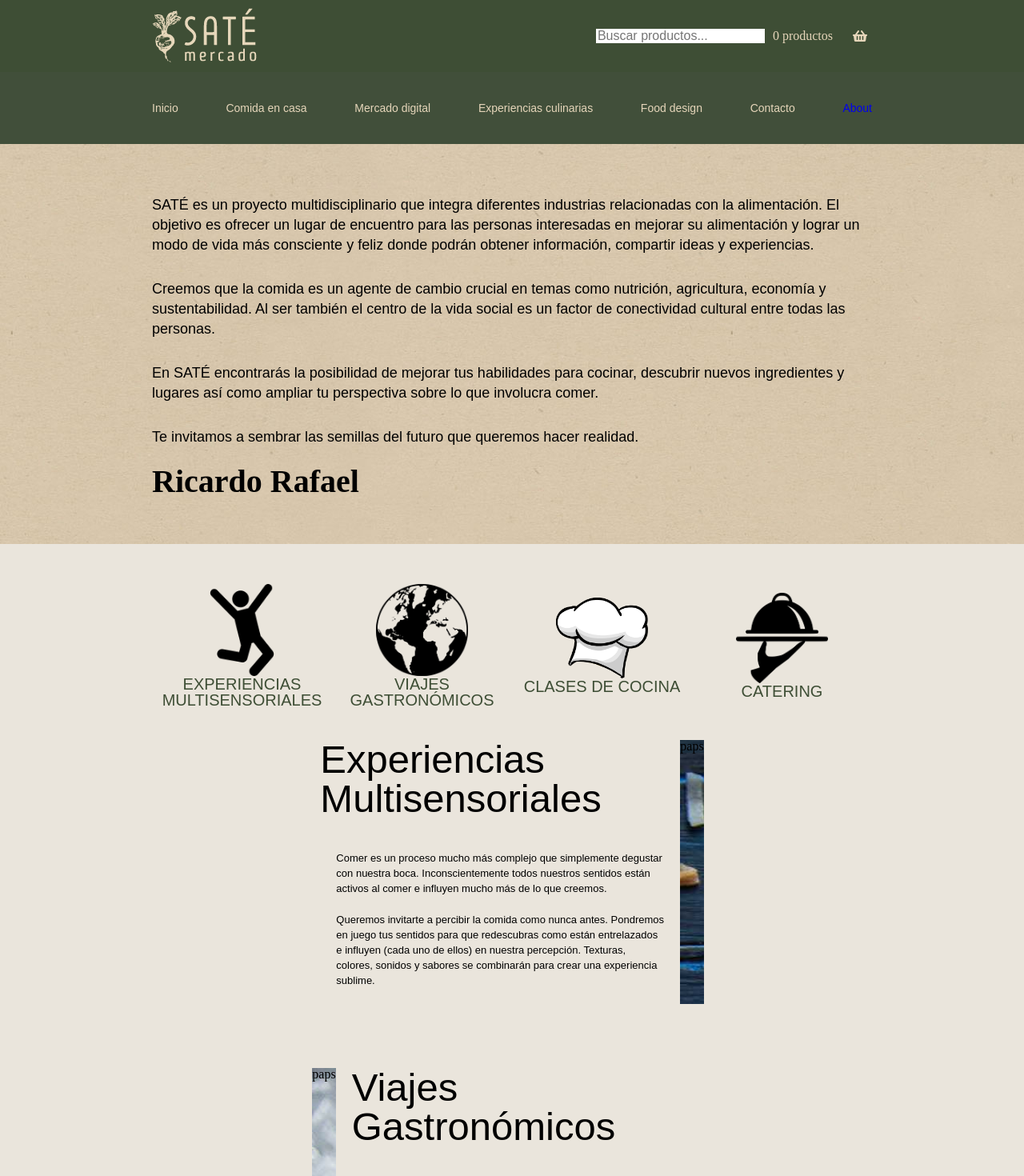
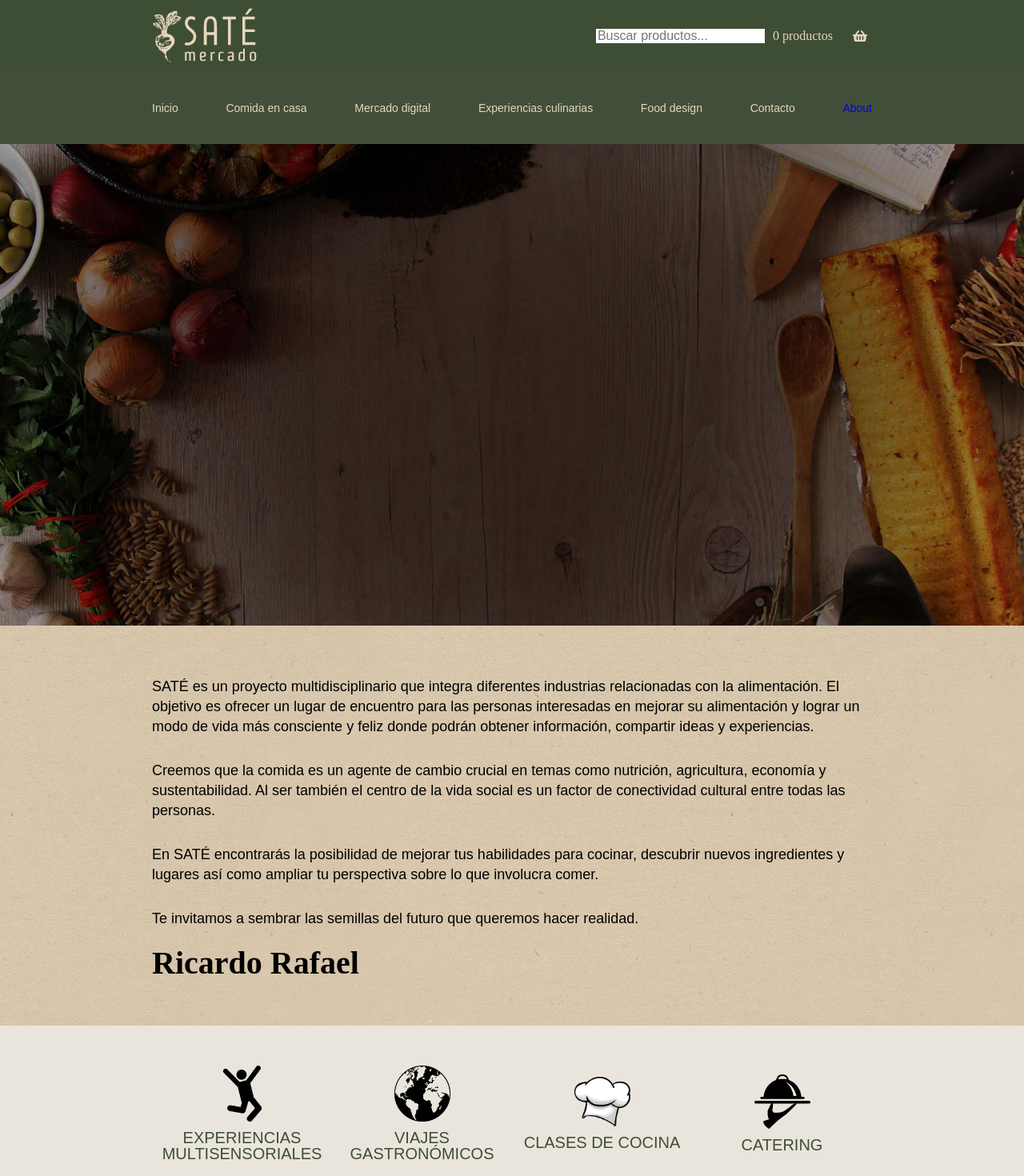
Before and after one commit to PabloPaps21/sate-frontend, a Vue app: page /experience in a window 1280 px wide. Shown: the top 1470 px of the page at 80% size. Built offline with nearby package versions, Linux system fonts and the light colour scheme; a web font is replaced by a local one.

Commit message:
space added for full video in design and experience

```diff
--- a/src/views/design.vue
+++ b/src/views/design.vue
@@ -1,5 +1,9 @@
 <template>
   <div class="envolver">
+    <div class="about-wrapper">
+    <div class="about img-about" style="background-image:url('/food-hero3.jpg')">
+    </div>
+  </div>
     <div class="iconos-wrapper">
       <div class="iconos">
         <div class="eleccion-icono">
@@ -37,12 +41,12 @@
               para crear una experiencia sublime.</p>
           </div>
         </div>
-        <div class="img-grid con-grid" style="background-image:url('/estilismo.jpg')">paps</div>
+        <div class="img-grid con-grid" style="background-image:url('/estilismo.jpg')"></div>
       </div>
     </div>
     <div class="grid-wrapper">
       <div class="grid">
-        <div class="img-grid con-grid" style="background-image:url('/temp2.jpg')">paps</div>
+        <div class="img-grid con-grid" style="background-image:url('/temp2.jpg')"></div>
         <div class="texto-grid-der">
           <div class="texto-titulo-grid">
             Viajes Gastronómicos
@@ -69,6 +73,25 @@
   </div>
 </template>
 <style lang="scss">
+.about-wrapper{
+    display: flex;
+    width: 100%;
+    background-color: #eae5dc;
+    justify-content: center;
+  }
+  .about{
+    display: flex;
+    width: 900px;
+    height: 630px;
+  }
+  .img-about{
+    width: 100%;
+    height: 602px;
+    background-position: center;
+    background-repeat: no-repeat;
+    background-size:cover;
+    position: relative;
+  }
   .iconos-wrapper{
   display: flex;
   width: 100%;
@@ -78,12 +101,13 @@
   .iconos{
     display: flex;
     width:900px;
+    margin-bottom:16px;
     margin-top: 50px;
     justify-content: space-between;
   }
   .img-icono{
     height: auto;
-    width: 200px;
+    width: 100px;
   }
   .eleccion-icono{
     display: flex;
@@ -95,7 +119,8 @@
   .titulo-icono{
     text-align: center;
     font-family: 'Strait', sans-serif;
-    font-size: 40px;
+    font-size: 20px;
+    margin-top: 10px;
     color: #3e4e35;
   }
   .grid-wrapper{
@@ -129,6 +154,14 @@
   .imagen-grid{
     width: 50%;
   }
+  .img-grid{
+    height: 460px;
+    width:450px;
+    background-position: center;
+    background-repeat: no-repeat;
+    background-size: cover;
+    position: relative;
+  }
   .texto-titulo-grid{
     font-family: 'Strait', sans-serif;
     font-size: 49px;
--- a/src/views/experience.vue
+++ b/src/views/experience.vue
@@ -1,8 +1,7 @@
 <template>
   <div class="envolver">
-    <div class="video-wrapper">
-      <div class="video">
-        <!-- video full -->
+    <div class="about-wrapper">
+      <div class="about img-about" style="background-image:url('/food-hero3.jpg')">
       </div>
     </div>
     <div class="cita-wrapper" style="background-image:url('/kraft.jpg')">
@@ -82,12 +81,12 @@
               para crear una experiencia sublime.</p>
           </div>
         </div>
-        <div class="img-grid con-grid" style="background-image:url('/experiencias.jpg')">paps</div>
+        <div class="img-grid con-grid" style="background-image:url('/experiencias.jpg')"></div>
       </div>
     </div>
     <div class="grid-wrapper">
       <div class="grid">
-        <div class="img-grid con-grid" style="background-image:url('/cheff.jpg')">paps</div>
+        <div class="img-grid con-grid" style="background-image:url('/cheff.jpg')"></div>
         <div class="texto-grid-der">
           <div class="texto-titulo-grid">
             Viajes Gastronómicos
@@ -132,12 +131,12 @@
               preparar en minutos.</p>
           </div>
         </div>
-        <div class="img-grid con-grid" style="background-image:url('/temp1.jpg')">paps</div>
+        <div class="img-grid con-grid" style="background-image:url('/temp1.jpg')"></div>
       </div>
     </div>
     <div class="grid-wrapper">
       <div class="grid">
-        <div class="img-grid con-grid" style="background-image:url('/catering3.jpg')">paps</div>
+        <div class="img-grid con-grid" style="background-image:url('/catering3.jpg')"></div>
         <div class="texto-grid-der">
           <div class="texto-titulo-grid">
             Catering
@@ -172,6 +171,25 @@
   </div>
 </template>
 <style lang="scss">
+.about-wrapper{
+    display: flex;
+    width: 100%;
+    background-color: #eae5dc;
+    justify-content: center;
+  }
+  .about{
+    display: flex;
+    width: 900px;
+    height: 630px;
+  }
+  .img-about{
+    width: 100%;
+    height: 602px;
+    background-position: center;
+    background-repeat: no-repeat;
+    background-size:cover;
+    position: relative;
+  }
   .cita-wrapper{
     display: flex;
     width: 100%;
@@ -211,11 +229,12 @@
     display: flex;
     width:900px;
     margin-top: 50px;
+    margin-bottom: 16px;
     justify-content: space-between;
   }
   .img-exp{
     height: auto;
-    width: 115px;
+    width: 70px;
   }
   .exp-icono{
     display: flex;
@@ -229,6 +248,7 @@
     font-family: 'Strait', sans-serif;
     font-size: 20px;
     color: #3e4e35;
+    margin-top: 10px;
   }
   .grid-wrapper{
   display: flex;
@@ -257,6 +277,15 @@
     /* align-items: center; */
     width: 50%;
     margin-left: 20px;
+  }
+  .img-grid{
+    display:flex;
+    height: 460px;
+    width:450px;
+    background-position: center;
+    background-repeat: no-repeat;
+    background-size: cover;
+    position: relative;
   }
   .imagen-grid{
     width: 50%;
```
